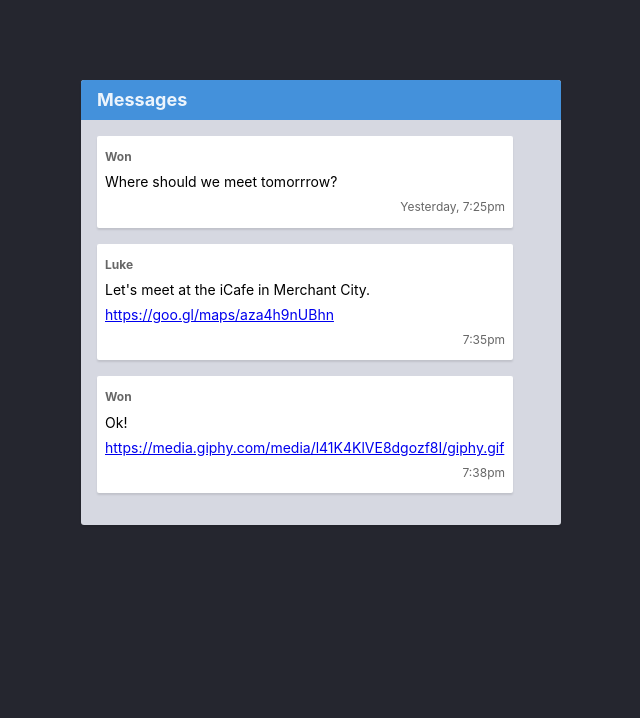
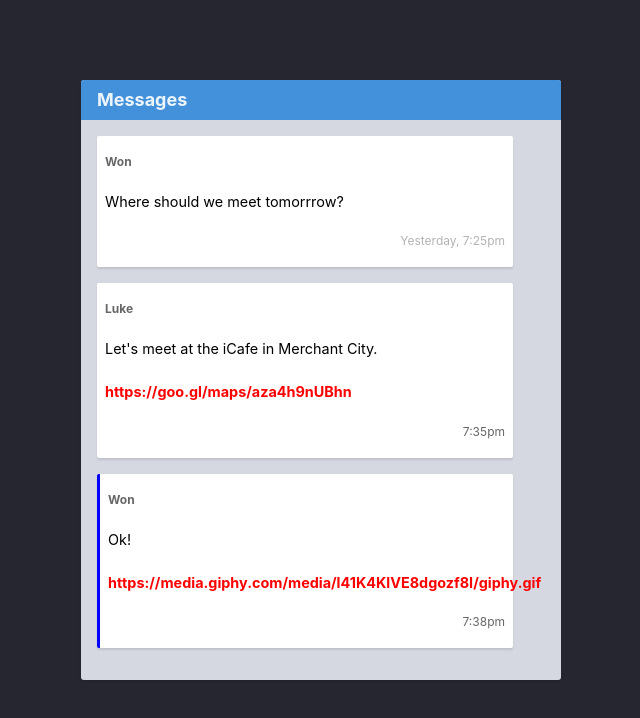
Before and after one commit to omarabdallah96/HTML-CSS-Git-Exercise-Tripoli, a website: page week-1/6-css-properties/index.html in a window 1280 px wide. Shown: the whole page, without its empty margins (319-959 px from the left). Drawn offline with Linux system fonts and the light colour scheme.

Commit message:
Completed 6-css-proprieties

```diff
--- a/week-1/6-css-properties/styles.css
+++ b/week-1/6-css-properties/styles.css
@@ -1 +1,19 @@
 /* Add your CSS code below */
+a {
+    color: red;
+    font-weight: bold;
+    text-decoration: none;
+  }
+
+  .message {
+    font-size: 0.9rem;
+    line-height: 3;
+  }
+
+  .message--unread {
+    border-left: solid blue;
+  }
+
+  .message__time--old {
+    opacity: 0.5;
+  }
```
